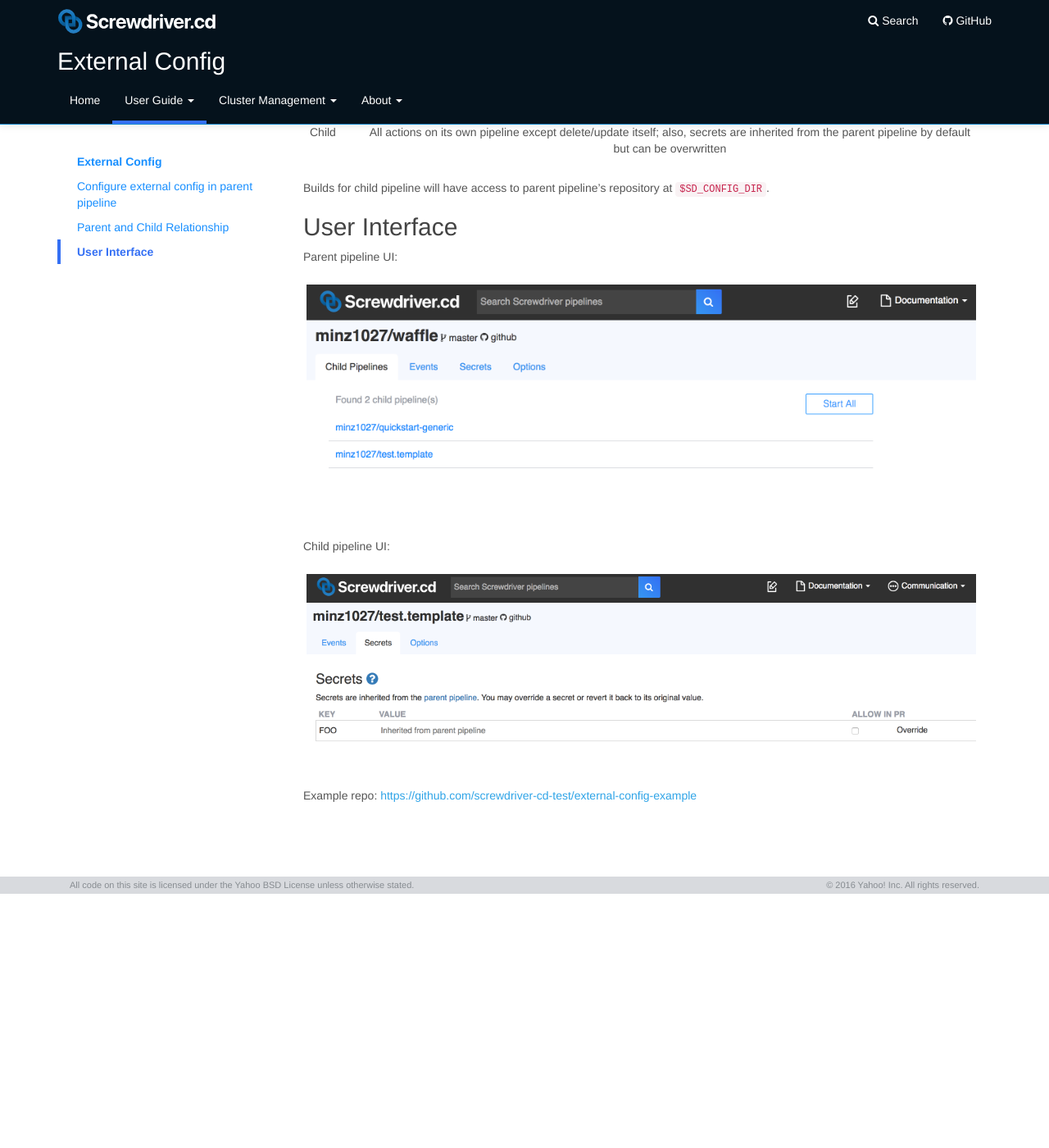
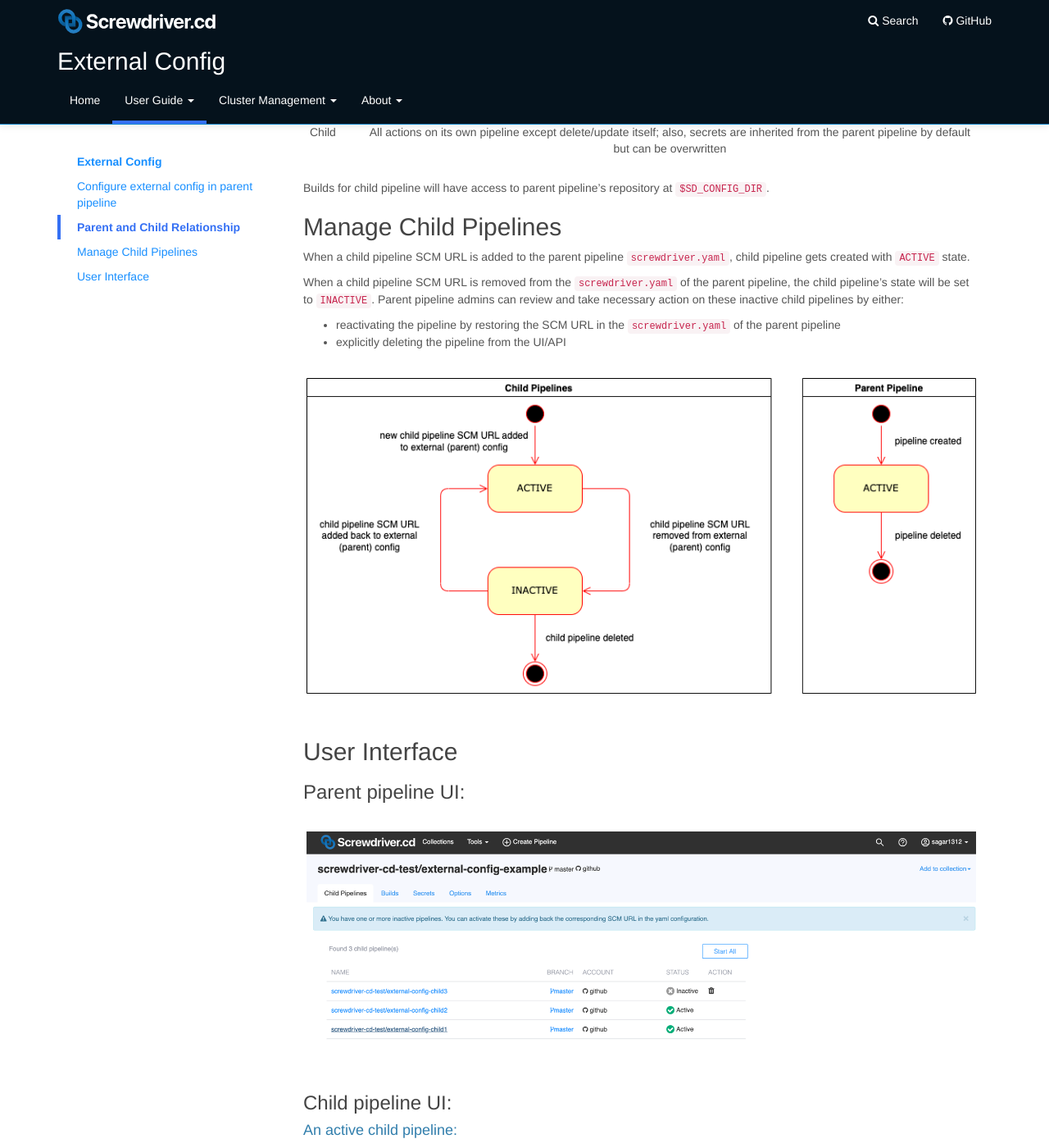
Before and after one commit to screwdriver-cd/guide, a Jekyll site: the page built from docs/user-guide/configuration/externalConfig.md, in a window 1280 px wide and 1400 px high, scrolled down 757 px. Shown: the whole window at 82% size. Built offline with Jekyll 4.4.1, drawn with Linux system fonts in a browser that asks for light colours; before the commit the page ends 1847 px from its top, so only the background shows below that; some of the changed text lies outside the part shown.

Commit message:
feat(2580): Managing child pipelines (#561)

```diff
--- a/docs/user-guide/configuration/externalConfig.md
+++ b/docs/user-guide/configuration/externalConfig.md
@@ -10,6 +10,8 @@ toc:
       url: "#configure-external-config-in-parent-pipeline"
     - title: Parent and Child Relationship
       url: "#parent-and-child-relationship"
+    - title: Manage Child Pipelines
+      url: "#manage-child-pipelines"
     - title: User Interface
       url: "#user-interface"
 
@@ -49,11 +51,31 @@ jobs:
 
 Builds for child pipeline will have access to parent pipeline's repository at [`$SD_CONFIG_DIR`](../environment-variables#directories).
 
+## Manage Child Pipelines
+When a child pipeline SCM URL is added to the parent pipeline `screwdriver.yaml`, child pipeline gets created with `ACTIVE` state.
+
+When a child pipeline SCM URL is removed from the `screwdriver.yaml` of the parent pipeline, the child pipeline's state will be set to `INACTIVE`.
+Parent pipeline admins can review and take necessary action on these inactive child pipelines by either:
+* reactivating the pipeline by restoring the SCM URL in the `screwdriver.yaml` of the parent pipeline
+* explicitly deleting the pipeline from the UI/API
+
+![External config child pipeline state](../assets/external-config-child-state.png)
+
 ## User Interface
-Parent pipeline UI:
-![External config parent](../assets/external-config.png)
+### Parent pipeline UI:
+![External config parent](../assets/external-config-parent.png)
 
-Child pipeline UI:
-![External config child pipeline ](../assets/external-config-child.png)
+### Child pipeline UI:
+#### An active child pipeline:
+![External config active child pipeline](../assets/external-config-child-active.png)
+
+#### An inactive child pipeline:
+Operations on inactive child pipeline are limited.
+* New event/build cannot be created
+
+![External config inactive child pipeline](../assets/external-config-child-inactive.png)
+
+#### Child pipeline inherits parent pipeline secrets:
+![External config child pipeline inheriting secrets](../assets/external-config-child-secrets.png)
 
 Example repo: <https://github.com/screwdriver-cd-test/external-config-example>
```
Also changed, not shown: docs/user-guide/assets/external-config-child-active.png (added), docs/user-guide/assets/external-config-child-inactive.png (added), docs/user-guide/assets/external-config-child-secrets.png (added), docs/user-guide/assets/external-config-child-state.png (added), docs/user-guide/assets/external-config-parent.png (added).
